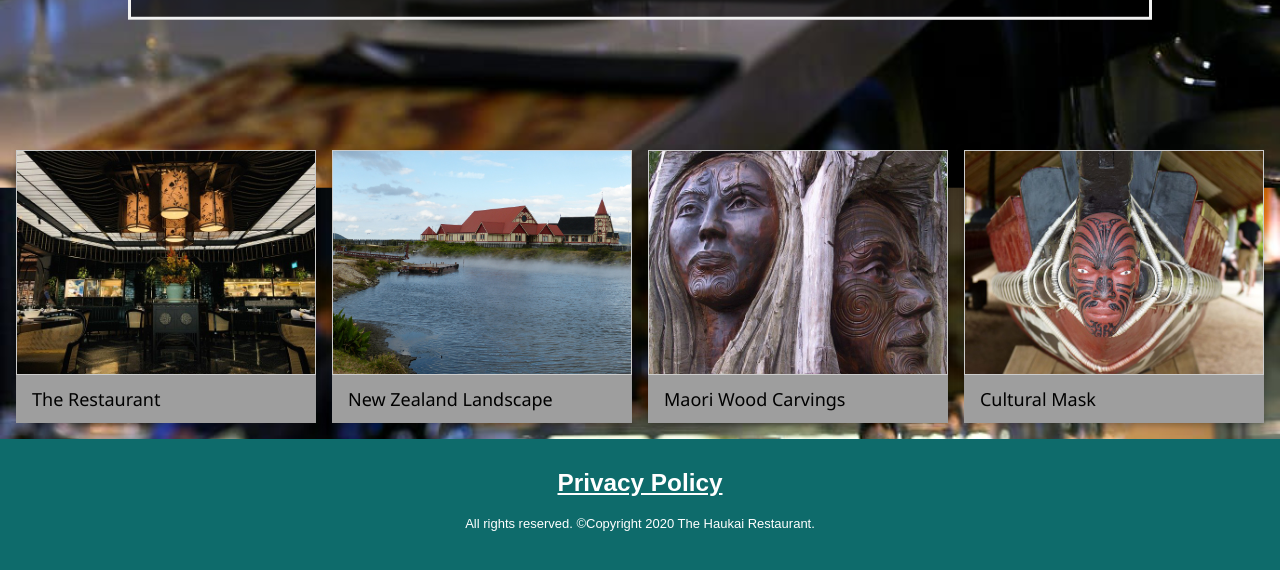
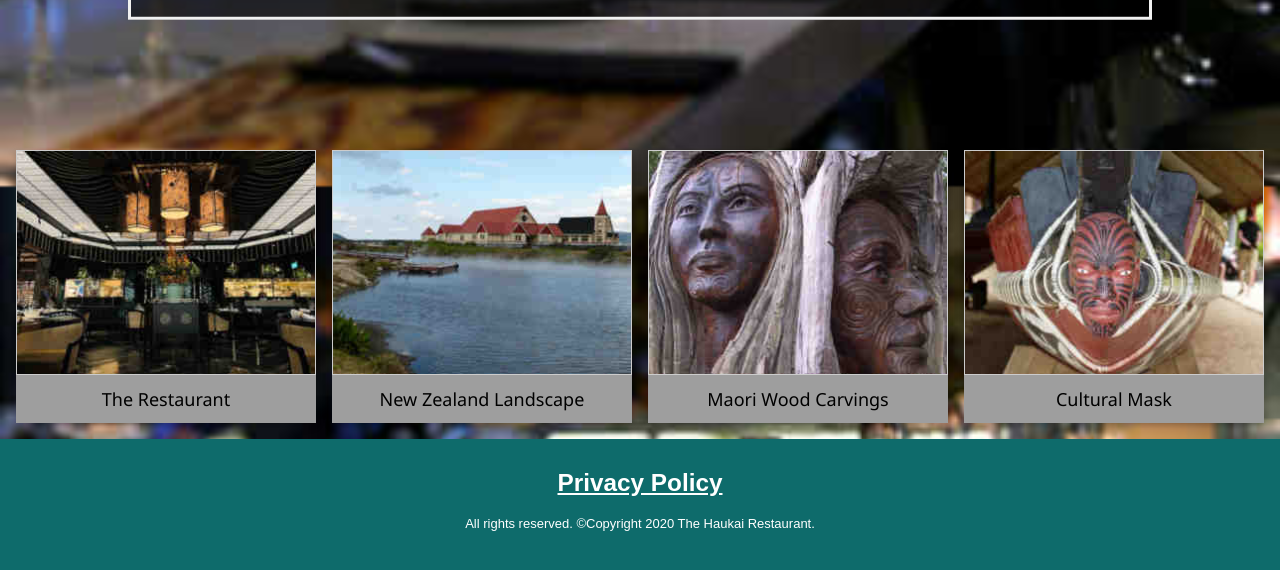
Before and after one commit to edperne/anahaw, a plain HTML site: page index.html in a window 1280 px wide. Shown: the part 666-1236 px from the top of the page. Drawn offline with nearby package versions, Linux system fonts and the light colour scheme.

Commit message:
commit on master

```diff
--- a/css/my-css.css
+++ b/css/my-css.css
@@ -25,12 +25,19 @@ body, html {
   font-size: calc(112.5% + 0.15vw);
 }
 body{   /* this is the settings mainly for the global background image */
-  background-image: url(../images/rest1.jpg);
+  background-image: url(../images/rest1_mod50.jpg);
   background-position: center center;  /* Image is centered vertically and horizontally at all times */
   background-repeat: no-repeat;  /* Image doesn't repeat */
   background-attachment: fixed;  /* Makes the image fixed in the viewport so that it doesn't move when the content height is greater than the image height */
   background-size: cover; /* This is what makes the background image rescale based on its container's size */
   background-color:#464646;  /* Pick a solid background color that will be displayed while the background image is loading */
+}
+/* formatting images on the index page*/
+.w3-card{
+  text-align: center;
+  background-color: rgb(0,0,0); /* Fallback color */
+  background-color: rgba(0,0,0, 0.6); /* Black w/opacity/see-through */
+
 }
 /* For mobile devices --->  LISA to compute the aspect ratio of the smaller picture given the width & height*/
 @media only screen and (max-width: 400px) {
--- a/index.html
+++ b/index.html
@@ -36,7 +36,7 @@
 
   <div class="w3-quarter">
     <div class="w3-card">
-      <img src="images/index1_restaurant_640.jpg" class="w3-image w3-border w3-hover-grayscale" alt="The Haukai Restaurant">
+      <img src="images/restaurant_mod25b.jpg" class="w3-image w3-border w3-hover-grayscale" alt="The Haukai Restaurant">
       <div class="w3-container w3-grey">
         <h5>The Restaurant</h5>
       </div>
@@ -45,7 +45,7 @@
 
   <div class="w3-quarter">
     <div class="w3-card">
-      <img src="images/index2_nz.jpg" class="w3-image w3-border w3-hover-grayscale" alt="New Zealand Landscape">
+      <img src="images/nz_mod25b.jpg" class="w3-image w3-border w3-hover-grayscale" alt="New Zealand Landscape">
       <div class="w3-container w3-grey">
         <h5>New Zealand Landscape</h5>
       </div>
@@ -54,7 +54,7 @@
 
   <div class="w3-quarter">
     <div class="w3-card">
-      <img src="images/index3_maori_640.jpg" class="w3-image w3-border w3-hover-grayscale" alt="Maori faces">
+      <img src="images/maori1_mod25b.jpg" class="w3-image w3-border w3-hover-grayscale" alt="Maori faces">
       <div class="w3-container w3-grey">
         <h5>Maori Wood Carvings</h5>
       </div>
@@ -62,7 +62,7 @@
   </div>
   <div class="w3-quarter">
     <div class="w3-card">
-      <img src="images/index4_maori_640.jpg" class="w3-image w3-border w3-hover-grayscale" alt="Maori mask">
+      <img src="images/maori2_mod25b.jpg" class="w3-image w3-border w3-hover-grayscale" alt="Maori mask">
       <div class="w3-container w3-grey">
         <h5>Cultural Mask</h5>
       </div>
```
Also changed, not shown: menu.html (+0 -14 lines), privacy.html (+6 -6 lines), images/kapiti_mod25.jpg (added), images/lamb_mod25.jpg (added), images/maori1_mod25.jpg (added), images/maori1_mod25b.jpg (added), images/maori2_mod25b.jpg (added), images/nz_mod25b.jpg (added), images/rest1_mod50.jpg (added), images/restaurant_mod25b.jpg (added), images/salmon_mod25.jpg (added), images/wine_mod25.jpg (added).
